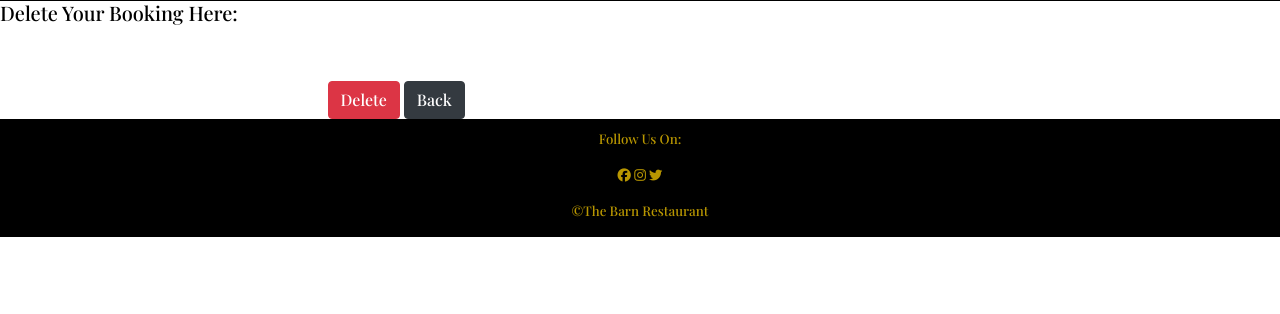
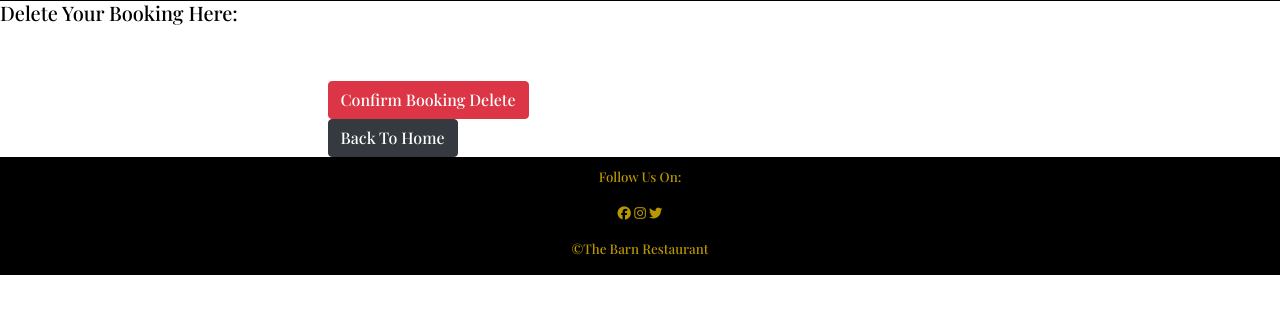
Before and after one commit to K-JC/The_Barn, a Django app: page /delete_booking/ in a window 1280 px wide. Shown: the part 51-365 px from the top of the page. Run offline with Django 3.2, Linux system fonts and the light colour scheme; some libraries are stand-ins or nearby versions.

```diff
--- a/bookingsystem/views.py
+++ b/bookingsystem/views.py
@@ -33,17 +33,19 @@ class MakeBooking(generic.CreateView):
 
 # This class will allow for the user to edit a booking
 
-
+# FIX BUG
 class BookingEdit(generic.UpdateView):
     model = guest_booking
     template_name = 'edit_booking.html'
     fields = (['guest', 'day', 'time', 'first_name', 'last_name', 'email'])
+
 
     def get(self, request):
         return render(request, 'edit_booking.html')
 
 
 # This class will allow for the user to delete their booking
+# FIX BUG
 class BookingDelete(generic.DeleteView):
     model = guest_booking
     template_name = 'delete_booking.html'
--- a/templates/delete_booking.html
+++ b/templates/delete_booking.html
@@ -10,9 +10,8 @@
     <div class="col-md-3 mt-5 offset-md-3">
     <form method="POST">
         {% csrf_token %}
-
-        <button id="submit" value="Confirm" class="btn btn-danger" href="">Delete</button>
-        <button id="submit-button" class="btn btn-dark" href=" {% url 'home' %}">Back</button>
+        <input type="submit" value="Confirm Booking Delete" class="btn btn-danger">
+        <a href="{% url 'home' %}" class="btn btn-dark">Back To Home</a>
     </form>
 </div>
 </div>
```
